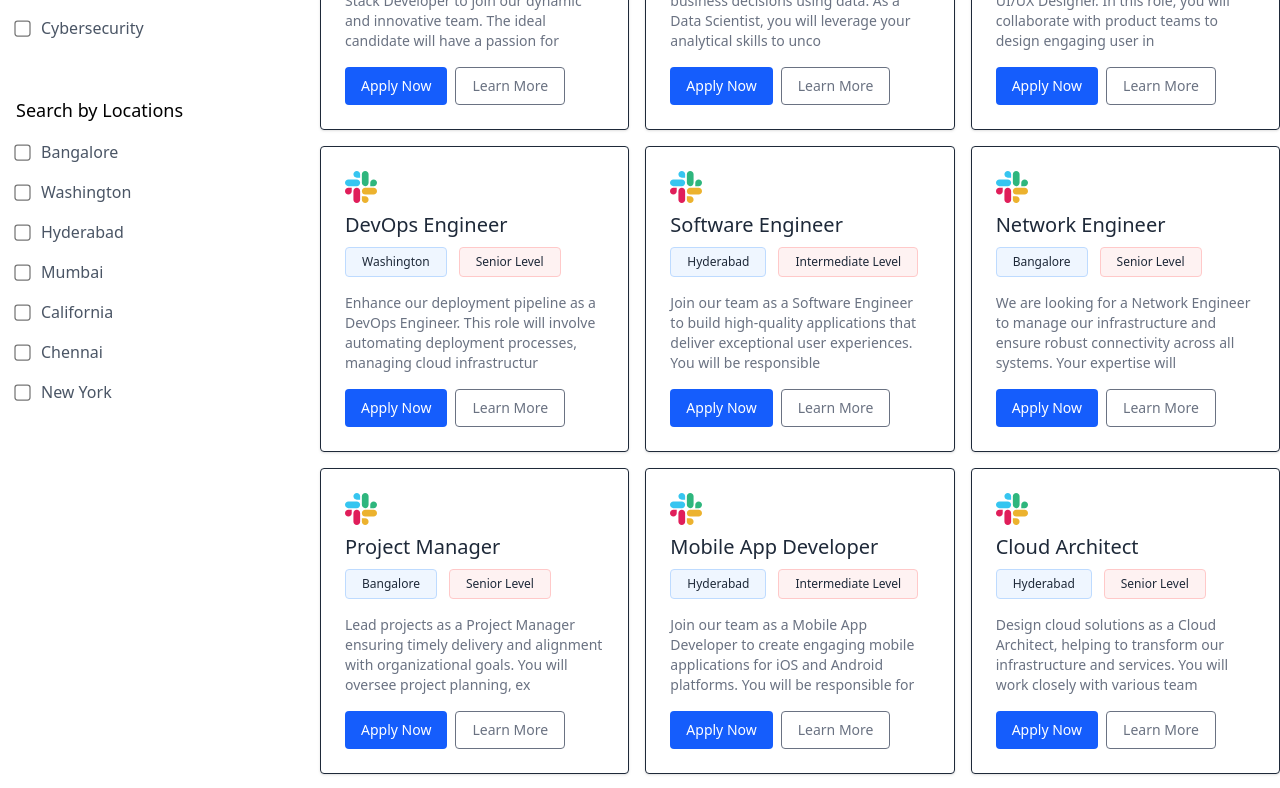
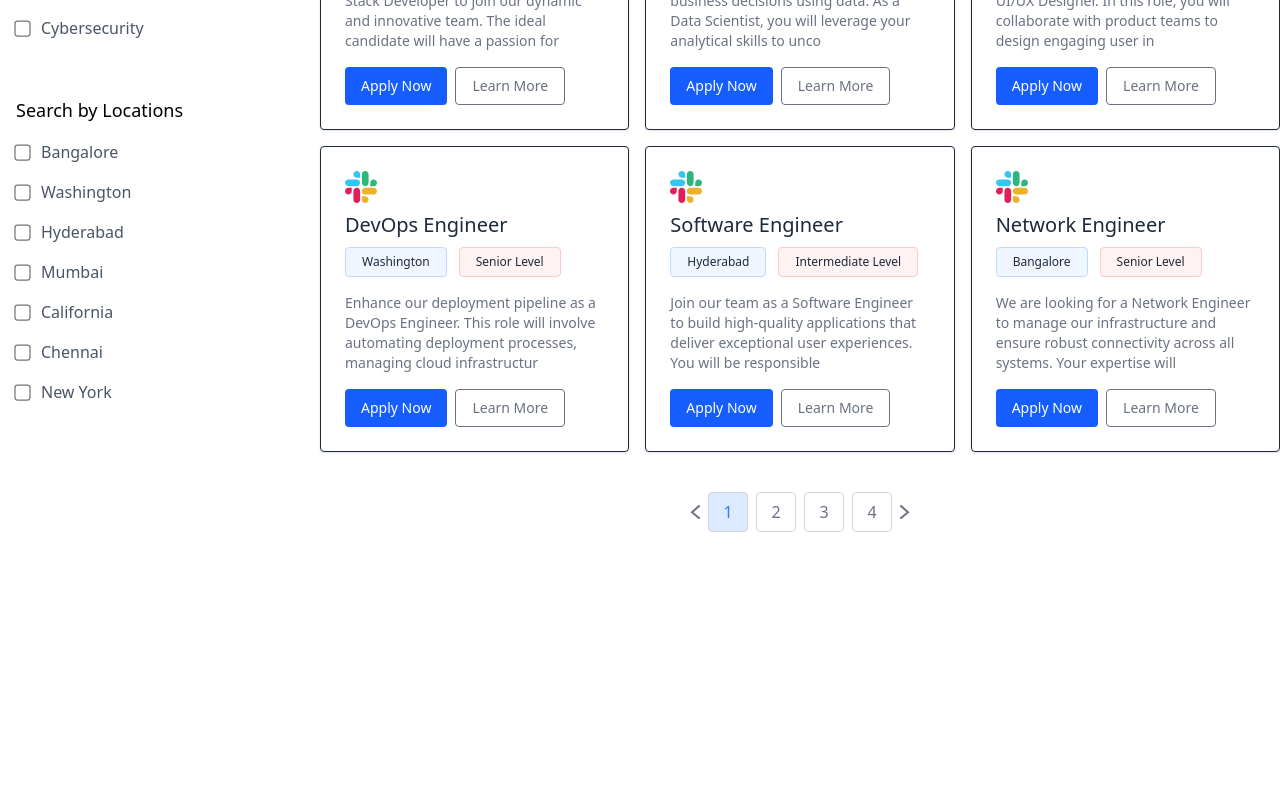
Before and after one commit to Pardeep-pathania/job-portal, a React (Vite) app in the folder client/: page / in a window 1280 px wide. Shown: the part 866-1654 px from the top of the page. After the commit the page ends 1430 px from the top, so only its background shows below. Built offline with nearby package versions, Linux system fonts and the light colour scheme; no server answers.

Commit message:
pagination concept used in job listing

```diff
--- a/client/src/components/JobListing.jsx
+++ b/client/src/components/JobListing.jsx
@@ -1,10 +1,13 @@
-import React, { useContext } from "react";
+import React, { useContext, useState } from "react";
 import { AppContext } from "../context/AppContext";
-import { assets, JobCategories, JobLocations,  } from "../assets/assets";
+import { assets, JobCategories, JobLocations} from "../assets/assets";
 import JobCard from "./JobCard";
 
 const JobListing = () => {
   const { isSearched, searchFilter, setSearchFilter, jobs } = useContext(AppContext);
+
+  const [showFilter, setShowFilter] = useState(false)
+  const [currentPage, setCurrentPage] = useState(1)
 
   return (
     <div className="container 2xl:px-20 mx-auto flex flex-col lg:flex-row max-lg:space-y-8 py-8">
@@ -48,8 +51,12 @@ const JobListing = () => {
             </>
           )}
 
+          <button onClick={e => setShowFilter(prev => !prev)} className="px-6 py-1.5 rounded border border-gray-400 lg:hidden">
+            {showFilter ? "Close" : "Filters"}
+          </button>
+
           {/* Category filter */}
-          <div className="max-lg:hidden">
+          <div className={showFilter ? "" : "max-lg:hidden"}>
             <h4 className="font-medium text-lg py-4">
                 Search by Categories
             </h4>
@@ -90,10 +97,33 @@ const JobListing = () => {
                     <h3 className="font-medium text-3xl py-2" id="job-list">Latest jobs</h3>
                     <p className="mb-8">Get your desired job from top companies</p>
                     <div className="grid grid-cols-1 sm:grid-cols-2 xl:grid-cols-3 gap-4">
-                    {jobs.map((job,index)=>(
+                    {jobs.slice((currentPage -1)*6, currentPage*6).map((job,index)=>(
                         <JobCard key={index} job={job}/>
                     ))}
                     </div>
+
+
+              {/* Pagination */}
+              {jobs.length > 0 && (
+                <div className="flex items-center justify-center space-x-2 mt-10">
+                  <a href="#job-list">
+                    <img onClick={()=>setCurrentPage(Math.max(currentPage-1),1)} src={assets.left_arrow_icon} alt="" />
+                  </a>
+
+                  {Array.from({length:Math.ceil(jobs.length/6)}).map((_,index)=>(
+                    <a href="#job-list">
+                      <button onClick={()=>setCurrentPage(index+1)} className={`w-10 h-10 flex items-center justify-center border border-gray-300 rounded ${currentPage === index + 1 ? 'bg-blue-100 text-blue-500' : 'text-gray-500'}`}>
+                        {index + 1}
+                      </button>
+                    </a>
+                  ))}
+
+                  <a href="#job-list">
+                    <img onClick={()=>setCurrentPage(Math.min(currentPage+1),Math.ceil(jobs.length/6))} src={assets.right_arrow_icon} alt="" />
+                  </a>
+                </div>
+              )}
+
                 </section>
 
     </div>
--- a/client/src/components/Navbar.jsx
+++ b/client/src/components/Navbar.jsx
@@ -17,7 +17,7 @@ const {user} = useUser( )
           user? <div className="flex items-center gap-3">
           <Link to={'/applications'}>Applied Jobs</Link>
           <p>|</p>
-          <p>Hi, {user.firstName + " " + user.lastName}</p>
+          <p className="max-sm:hidden">Hi, {user.firstName + " " + user.lastName}</p>
           <UserButton/>
           </div>
           :  <div className="flex gap-4 max-sm:text-xs">
```
